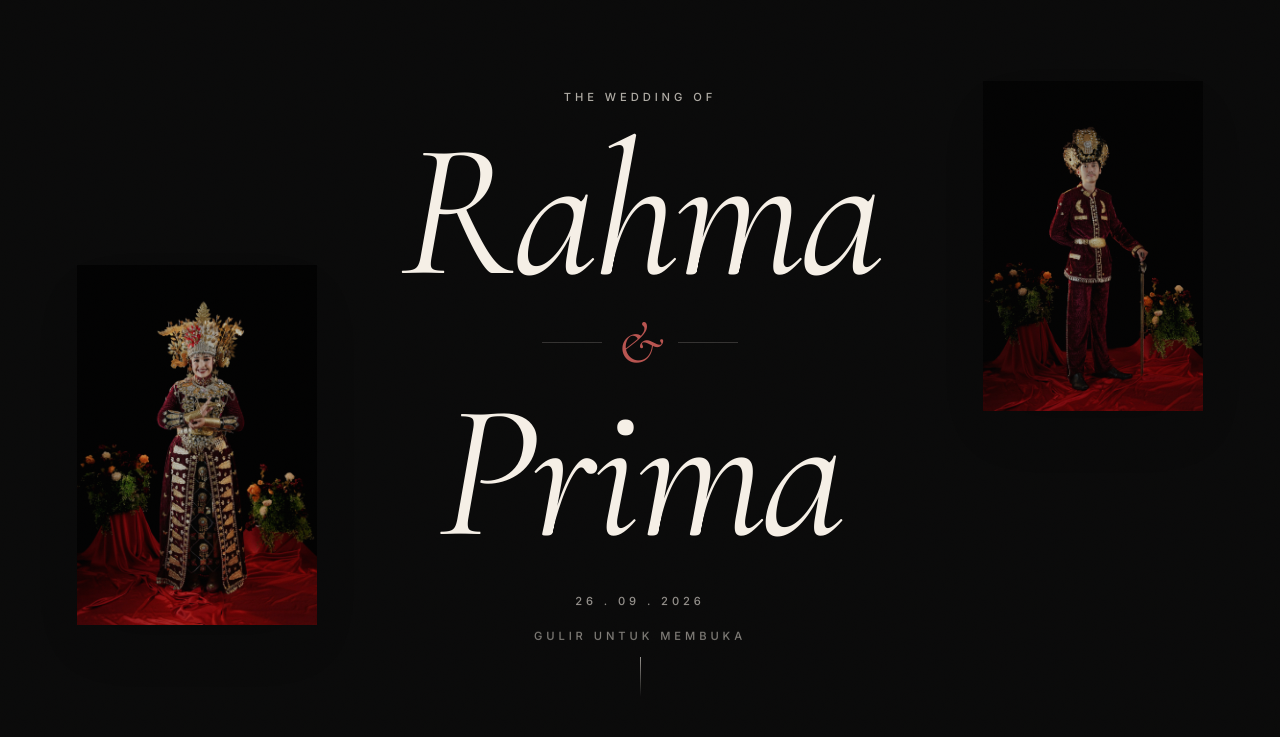
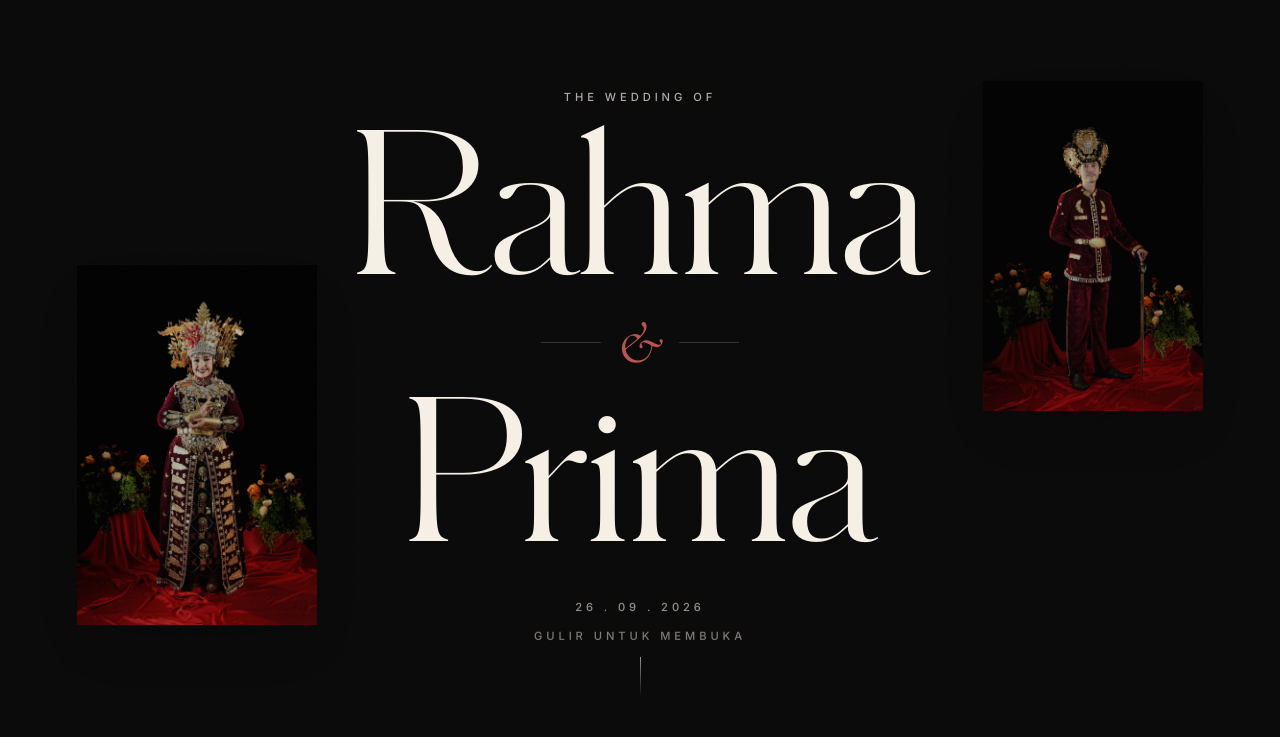
Before and after one commit to techmindsetlab/rahmaprima, an Astro site: page / in a window 1280 px wide. Shown: the part 63-800 px from the top of the page. Built offline with nearby package versions, Linux system fonts and the light colour scheme; Astro itself is replaced by a stand-in of ours; animation ran at ten frames a second.

Commit message:
Add Schnyder Wide L Light for H1/H2 display type
- Move font to public/fonts/, add @font-face with font-display: swap
- Preload font in Base.astro to avoid FOUT on hero
- H1/H2 now use Schnyder Wide L Light upright; ampersand keeps Cormorant italic accent
- Update Tailwind display stack to prefer Schnyder

```diff
--- a/src/components/astro/Hero.astro
+++ b/src/components/astro/Hero.astro
@@ -31,7 +31,7 @@ const locale = getLocale(Astro.url);
       </h1>
       <div class="flex items-center justify-center gap-4 my-2 md:my-3 text-cream/70">
         <span class="rule max-w-[60px]"></span>
-        <span class="display-italic text-4xl md:text-6xl text-burgundy-rose">&amp;</span>
+        <span class="accent-italic text-4xl md:text-6xl text-burgundy-rose">&amp;</span>
         <span class="rule max-w-[60px]"></span>
       </div>
       <h1 class="display-italic text-hero" data-reveal-mask>
--- a/src/layouts/Base.astro
+++ b/src/layouts/Base.astro
@@ -46,6 +46,13 @@ const canonical = new URL(Astro.url.pathname, Astro.site).toString();
     <link
       rel="stylesheet"
       href="https://fonts.googleapis.com/css2?family=Cormorant+Garamond:ital,wght@0,300;0,400;0,500;1,300;1,400&family=Inter:wght@300;400;500;600&display=swap"
+    />
+    <link
+      rel="preload"
+      href="/fonts/SchnyderWideL-Light.otf"
+      as="font"
+      type="font/otf"
+      crossorigin
     />
     <style is:global>
       /* Bloop-style page transition (view transitions API) */
--- a/src/styles/tokens.css
+++ b/src/styles/tokens.css
@@ -1,6 +1,14 @@
 @tailwind base;
 @tailwind components;
 @tailwind utilities;
+
+@font-face {
+  font-family: "Schnyder Wide L";
+  src: url("/fonts/SchnyderWideL-Light.otf") format("opentype");
+  font-weight: 300;
+  font-style: normal;
+  font-display: swap;
+}
 
 @layer base {
   :root {
@@ -17,7 +25,7 @@
     --grid-gutter: clamp(16px, 4vw, 32px);
     --page-pad: clamp(20px, 6vw, 64px);
 
-    --font-display: "Reckless", "Cormorant Garamond", Georgia, serif;
+    --font-display: "Schnyder Wide L", "Cormorant Garamond", Georgia, serif;
     --font-serif: "Cormorant Garamond", Georgia, serif;
     --font-sans: "Inter", system-ui, sans-serif;
 
@@ -64,12 +72,28 @@
     font-weight: 500;
   }
 
+  h1, h2 {
+    font-family: var(--font-display);
+    font-weight: 300;
+    font-style: normal;
+    line-height: 0.95;
+    letter-spacing: -0.01em;
+  }
+
+  /* Legacy class name kept for template compatibility — Schnyder Wide L Light, upright */
   .display-italic {
     font-family: var(--font-display);
+    font-style: normal;
+    font-weight: 300;
+    line-height: 0.95;
+    letter-spacing: -0.01em;
+  }
+
+  /* Explicit Cormorant italic for accent phrases (ampersand, small captions) */
+  .accent-italic {
+    font-family: var(--font-serif);
     font-style: italic;
     font-weight: 400;
-    line-height: 0.92;
-    letter-spacing: -0.02em;
   }
 
   .rule {
--- a/tailwind.config.mjs
+++ b/tailwind.config.mjs
@@ -25,7 +25,7 @@ export default {
         gold: "#C9A961",
       },
       fontFamily: {
-        display: ['"Reckless"', '"Cormorant Garamond"', "serif"],
+        display: ['"Schnyder Wide L"', '"Cormorant Garamond"', "Georgia", "serif"],
         serif: ['"Cormorant Garamond"', "Georgia", "serif"],
         sans: ['"Inter"', "system-ui", "sans-serif"],
         mono: ['"JetBrains Mono"', "monospace"],
```
Also changed, not shown: public/fonts/SchnyderWideL-Light.otf (renamed from SchnyderWideL-Light.otf).
